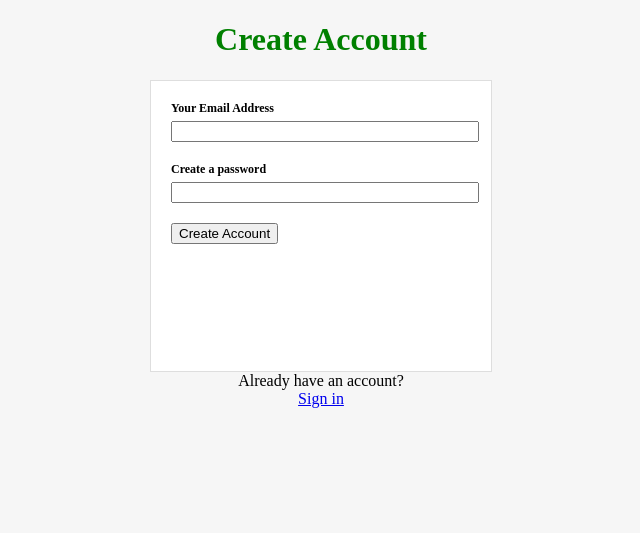
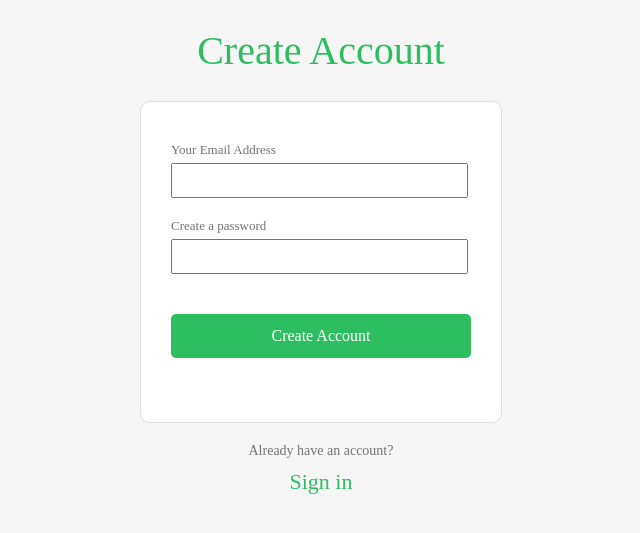
Before and after one commit to akpark/ClearNote, a Rails app: page /users/new in a window 1280 px wide. Shown: the top 533 px of the page, without its empty margins (319-959 px from the left). Run offline with Rails 7, Linux system fonts and the light colour scheme; some libraries are stand-ins or nearby versions.

Commit message:
Update styling for sign in, sign up pages.

```diff
--- a/app/assets/stylesheets/session.css
+++ b/app/assets/stylesheets/session.css
@@ -15,6 +15,8 @@ html, header, body, footer {
 
 body {
   background: #f6f6f6;
+  font-family: didot;
+  color: #747474;
 }
 
 .sign-in, .sign-up {
@@ -23,18 +25,21 @@ body {
 }
 
 h1 {
-  color: green;
+  color: #2dbe60;
+  font-weight: 100;
+  font-size: 40px;
 }
 
 form {
   width: 300px;
-  height: 250px;
+  height: 280px;
   background: red;
   margin: auto;
   background: #fff;
   border: 1px solid #dedede;
   text-align: left;
-  padding: 20px;
+  padding: 40px 30px 0 30px;
+  border-radius: 10px;
 }
 
 form > input {
@@ -47,19 +52,44 @@ form > input {
 
 .input > label {
   display: block;
-  font-weight: bold;
+  font-family: 'Century Gothic';
+  font-weight: 500;
   margin-bottom: 5px;
-  font-size: 12px;
+  font-size: 13px;
 }
 
 .input > input {
+  font-size: 15px;
+  width: 93%;
+  padding: 7px;
+}
+
+button {
+  margin: 20px 0 0 0;
+  color: #fff;
+  background: #2dbe60;
+  font-family: 'Century Gothic';
+  padding: 13px;
+  font-size: 16px;
+  border: none;
+  border-radius: 5px;
   width: 100%;
 }
 
-form > button {
+button:hover {
+  cursor: pointer;
+}
+
+.sign-in-question, .create-account-question {
+  margin-top: 20px;
+  font-size: 14px;
+  color: #747474;
+}
+
+.sign-in-link, .create-account-link {
+  margin-top: 10px;
   display: block;
-  color: #fff;
-  background: green;
-  border-radius: 5%;
-  width: 100%;
+  font-size: 22px;
+  text-decoration: none;
+  color: #2dbe60;
 }
--- a/app/views/users/new.html.erb
+++ b/app/views/users/new.html.erb
@@ -14,12 +14,10 @@
       <input id="password" type="password" name="user[password]" value="">
     </div>
 
-    <div class="submit">
-      <input type="submit" value="Create Account">
-    </div>
+    <button>Create Account</button>
 
   </form>
 
-  <div>Already have an account?</div>
-  <%= link_to 'Sign in', new_session_url %>
+  <div class="sign-in-question">Already have an account?</div>
+  <a class="sign-in-link" href="/session/new">Sign in</a>
 </div>
--- a/frontend/clearnote.jsx
+++ b/frontend/clearnote.jsx
@@ -10,9 +10,10 @@ var NotesIndex = require('./components/notes/index');
 
 var App = React.createClass({
   render: function(){
+    debugger
     return (
         <div>
-          <Navbar />
+          <Navbar history={this.props.history} />
           <NotesIndex />
         </div>
     );
```
Also changed, not shown: app/views/sessions/new.html.erb (+4 -5 lines), frontend/components/navbar.jsx (+21 -1 lines), app/assets/javascripts/bundle.js, app/assets/stylesheets/navbar.css (added), 1 other file.
